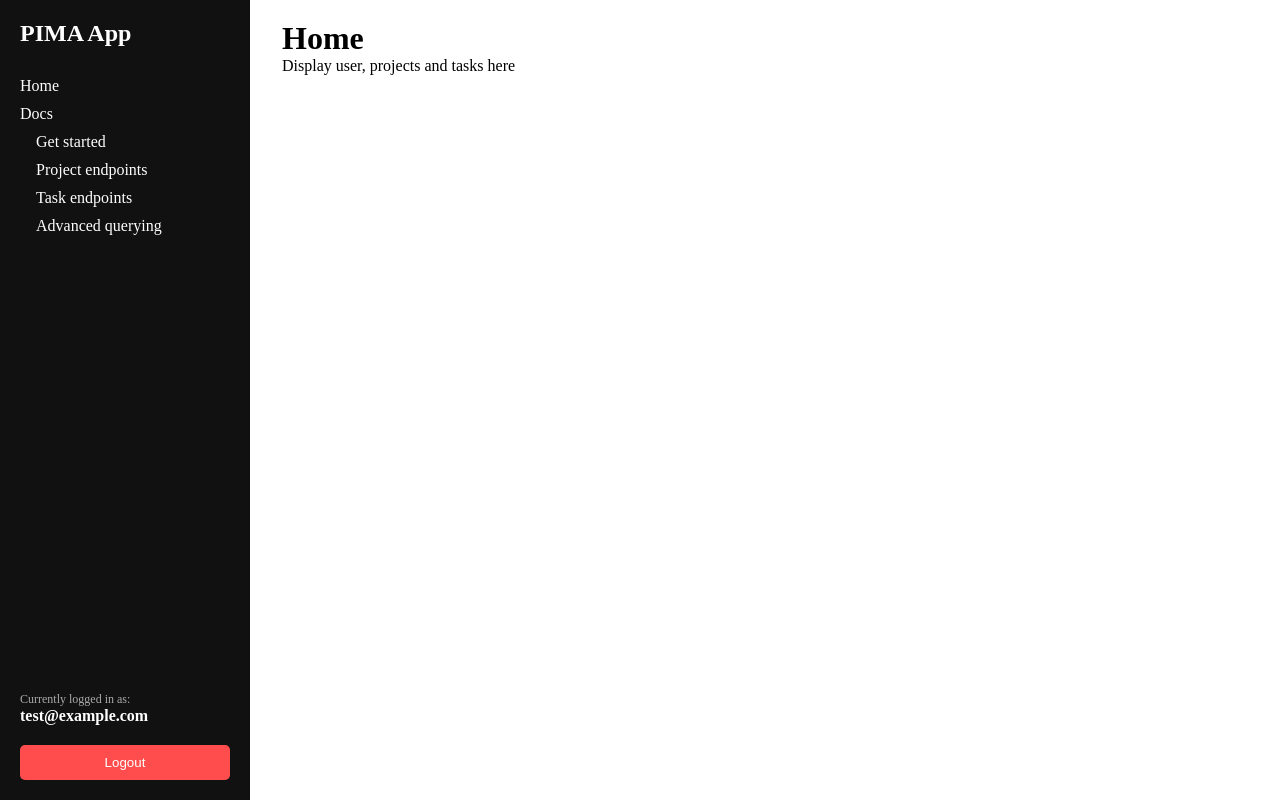
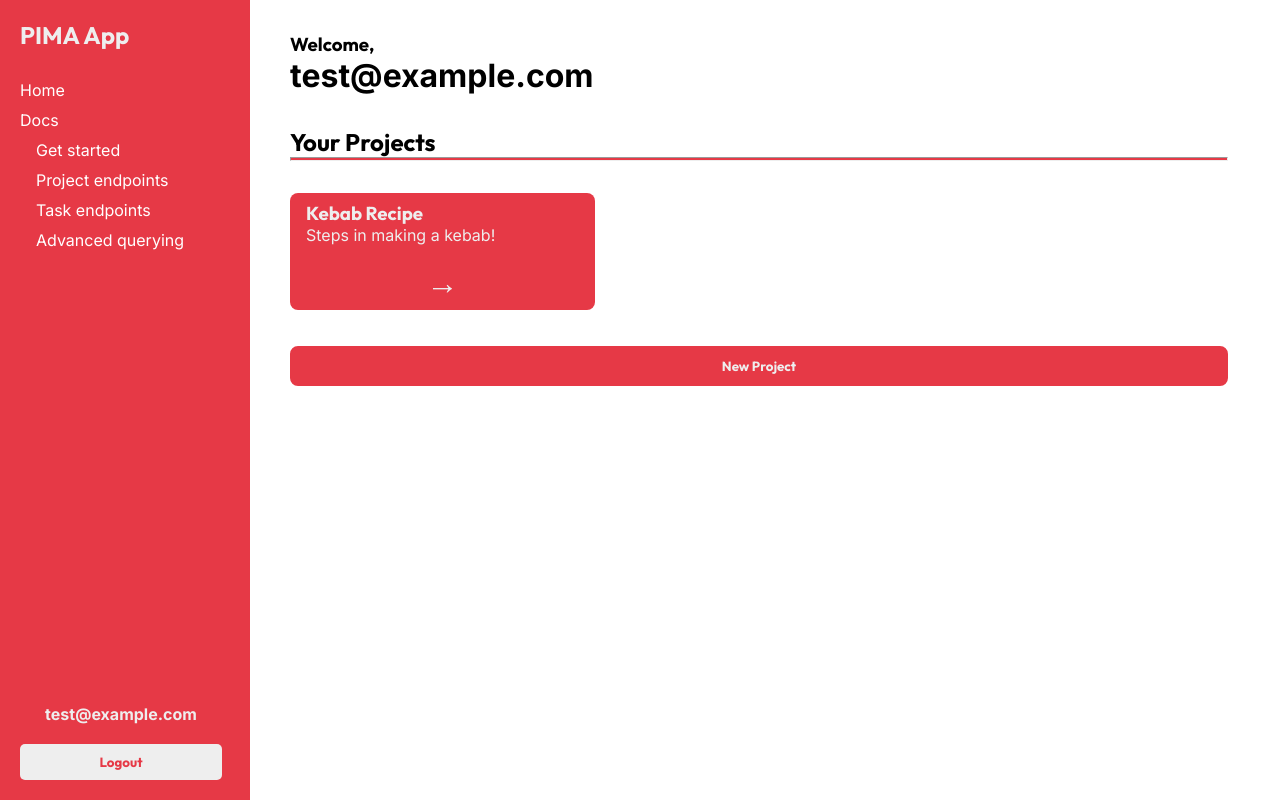
Before and after one commit to zeh-raan/pima-app, a Laravel app: page / in a window 1280 px wide. Run offline with Laravel 12, Linux system fonts and the light colour scheme; a user stored in the database is signed in; data comes from the database, SQL or seed files in the repository.

```diff
--- /dev/null
+++ b/public/css/home.css
@@ -0,0 +1,72 @@
+#home-wrapper {
+    width: 100%;
+    padding-top: 12px;
+    padding-right: 20px;
+
+    display: flex;
+    flex-direction: column;
+    gap: 32px;
+}
+
+#user-wrapper h1 {
+    font-weight: bold;
+}
+
+#projects-section {
+    width: 100%;
+}
+
+#projects-section hr {
+    height: 4px;
+    margin-bottom: 32px;
+
+    color: var(--red);
+    background-color: var(--red);
+}
+
+.projects-grid {
+    width: 100%;
+
+    display: grid;
+    grid-template-rows: auto;
+    grid-template-columns: repeat(3, 1fr);
+    gap: 12px;
+}
+
+.project-card {
+    width: 100%;
+    min-height: 100px;
+
+    padding: 8px 16px;
+    border-radius: 8px;
+
+    background-color: var(--red);
+    color: #eee;
+
+    text-decoration: none;
+    transition: translate 0.25s;
+}
+
+.project-card:hover {
+    cursor: pointer;
+    translate: 0px -12px;
+}
+
+.project-card .desc {
+    font-size: 16px;
+}
+
+#projects-section button {
+    width: 100%;
+    padding: 8px 12px;
+    margin-top: 36px;
+
+    outline: none;
+    border: 4px solid var(--red);
+    border-radius: 8px;
+
+    background-color: var(--red);
+    color: #eee;
+
+    cursor: pointer;
+}
--- a/resources/views/components/sidebar.blade.php
+++ b/resources/views/components/sidebar.blade.php
@@ -1,11 +1,10 @@
-<div style="width: 250px; height: 100vh; background: #111; color: white; padding: 20px; position: fixed; left: 0; top: 0; display: flex; flex-direction: column; justify-content: space-between;">
+<div id="sidebar-container">
     <div>
-
         <!-- Title -->
-        <h2 style="margin-bottom: 30px;">PIMA App</h2>
+        <h2 class="outfit" style="margin-bottom: 30px;">PIMA App</h2>
 
         <!-- Navigation -->
-        <nav style="display: flex; flex-direction: column; gap: 10px; margin-bottom: 30px;">
+        <nav>
             <a href="/" class="link">Home</a>
             <a href="/docs#" class="link">Docs</a>
             <a href="/docs#get-started" class="link indent">Get started</a>
@@ -18,8 +17,7 @@
     <div>
         <!-- User Info -->
         <div style="margin-top: 20px;">
-            <p style="font-size: 12px; color: #aaa;">Currently logged in as:</p>
-            <p style="font-weight: bold;">
+            <p class="inter" style="width: 100%; font-weight: bold; text-align: center;">
                 {{ auth()->user()->email }}
             </p>
         </div>
@@ -27,13 +25,13 @@
         <!-- Logout -->
         <form method="POST" action="/logout" style="margin-top: 20px;">
             @csrf
-            <button type="submit"
+            <button type="submit" class="outfit"
                 style="
-                    background: #ff4d4d;
+                    background: #eee;
                     border: none;
                     padding: 10px;
                     width: 100%;
-                    color: white;
+                    color: var(--red);
                     cursor: pointer;
                     border-radius: 5px;
                 ">
--- a/resources/views/docs.blade.php
+++ b/resources/views/docs.blade.php
@@ -8,7 +8,7 @@
 @section('content')
 <div class="docs-container">
     <div class="docs-section">
-        <h1>RESTfull API Documentation</h1>
+        <h1 class="outfit">RESTfull API Documentation</h1>
         <p>This page outlines how to make use of the RESTfull API we provide.</p>
     </div>
 
--- a/resources/views/home.blade.php
+++ b/resources/views/home.blade.php
@@ -1,6 +1,47 @@
 @extends('layouts.main')
 @section('title', 'RESTfull API Documentation')
+
+@section('head')
+<link rel="stylesheet" href="{{ asset('css/home.css') }}">
+@endsection
+
 @section('content')
-    <h1>Home</h1>
-    <p>Display user, projects and tasks here</p>
+<div id="home-wrapper">
+    <div id="user-wrapper">
+        <h3 class="outfit">Welcome,</h3>
+        <h1 class="inter">{{ auth()->user()->email }}</h1>
+    </div>
+
+    <!-- Projects -->
+    <div id="projects-section">
+        <h2 class="outfit">Your Projects</h2>
+        <hr />
+
+        @if(auth()->user()->projects->isEmpty())
+            <p id="no-projects">No projects yet.</p>
+        @else
+            <div class="projects-grid">
+
+                @foreach(auth()->user()->projects as $p)
+                    <a class="project-card" href="/projects/{{ $p->id }}">
+
+                        <h3 class="outfit">{{ $p->title }}</h3>
+                        <p class="desc inter">
+                            {{ $p->description ?? 'No description' }}
+                        </p>
+                        <br />
+
+                        <p class="inter" style="width: 100%; text-align: center; font-size: 32px;">→</p>
+                    </a>
+                @endforeach
+
+            </div>
+        @endif
+
+        <button
+            class="outfit"
+            onclick="window.location.href='/projects/new';">New Project</button>
+    </div>
+
+</div>
 @endsection
--- a/resources/views/layouts/main.blade.php
+++ b/resources/views/layouts/main.blade.php
@@ -2,7 +2,34 @@
 <html lang="en">
 <head>
     <title>@yield('title')</title>
+
+    <!-- Google Fonts -->
+    <link rel="preconnect" href="https://fonts.googleapis.com">
+    <link rel="preconnect" href="https://fonts.gstatic.com" crossorigin>
+
+    <link href="https://fonts.googleapis.com/css2?family=Outfit:wght@100..900&display=swap" rel="stylesheet">
+    <link href="https://fonts.googleapis.com/css2?family=Inter:ital,opsz,wght@0,14..32,100..900;1,14..32,100..900&display=swap" rel="stylesheet">
+
     <style>
+        .outfit {
+            font-family: "Outfit", sans-serif;
+            font-optical-sizing: auto;
+            font-weight: 700;
+            font-style: normal;
+        }
+
+
+        .inter {
+            font-family: "Inter", sans-serif;
+            font-optical-sizing: auto;
+            font-weight: 400;
+            font-style: normal;
+        }
+
+        :root {
+            --red: #e63946;
+        }
+
         * {
             margin: 0px;
             padding: 0px;
@@ -22,7 +49,10 @@
             --sidebarMargin: 250px;
 
             margin-left: var(--sidebarMargin); /* Because of sidebar */
+
             padding: 20px 32px;
+            padding-left: 40px;
+
             width: calc(100vw - var(--sidebarMargin));
             min-height: 100vh;
 
@@ -42,14 +72,43 @@
         .link {
             color: #fff;
             text-decoration:none;
+
+            font-family: "Inter", sans-serif;
+            font-optical-sizing: auto;
+            font-weight: 400;
+            font-style: normal;
         }
 
         .link:hover {
-            text-decoration:underline;
+            text-decoration: 2px underline;
         }
 
         .link.indent {
             padding-left: 16px;
+        }
+
+        /* Sidebar CSS */
+        #sidebar-container {
+            width: 250px;
+            height: 100vh;
+            padding: 20px;
+
+            background-color: var(--red);
+            color: #eee;
+
+            border-right: 8px solid var(--red);
+
+            position: fixed;
+            left: 0;
+            top: 0;
+
+            display: flex;
+            flex-direction: column;
+            justify-content: space-between;
+        }
+
+        #sidebar-container nav {
+            display: flex; flex-direction: column; gap: 10px; margin-bottom: 30px;
         }
     </style>
 
--- a/routes/web.php
+++ b/routes/web.php
@@ -1,8 +1,6 @@
 <?php
 
 use Illuminate\Support\Facades\Route;
-use App\Http\Controllers\ProjectController;
-use App\Http\Controllers\TaskController;
 
 // User routes
 use App\Http\Controllers\AuthController;
@@ -35,6 +33,10 @@ Route::get('/docs', function() {
     return view('docs');
 })->middleware('auth'); // Protected behind user auth
 
+// Project and task pages
+use App\Http\Controllers\ProjectController;
+Route::get('/projects/{id}', [ProjectController::class, 'webShow'])->middleware('auth');
+
 /*
 // Project
 Route::get('/projects', [ProjectController::class, 'index']);
```
Also changed, not shown: app/Http/Controllers/ProjectController.php (+13 -0 lines), public/css/docs.css (+32 -2 lines), public/css/projects.css (added, +91 -0 lines), resources/views/components/task-card.blade.php (+11 -6 lines), resources/views/projects.blade.php (+39 -7 lines).
